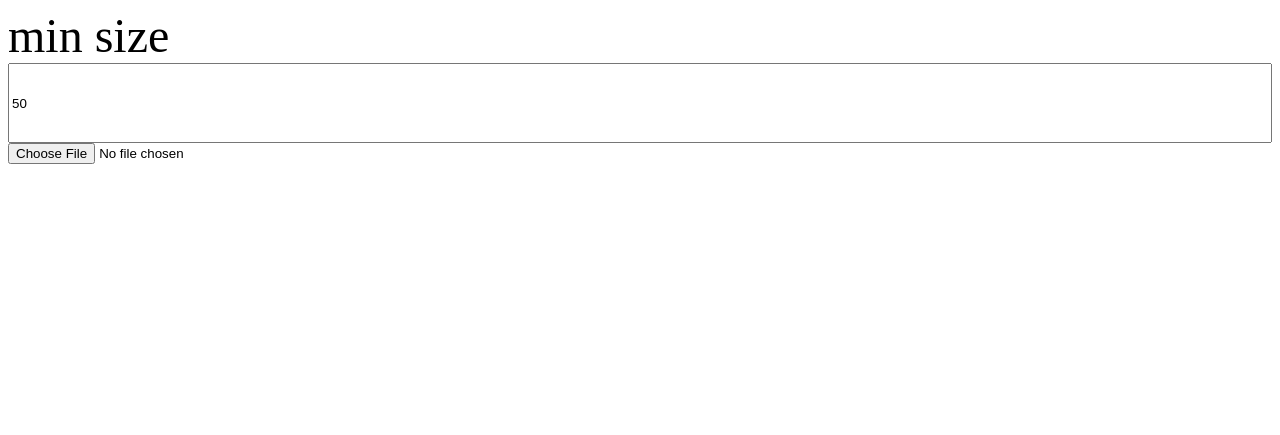
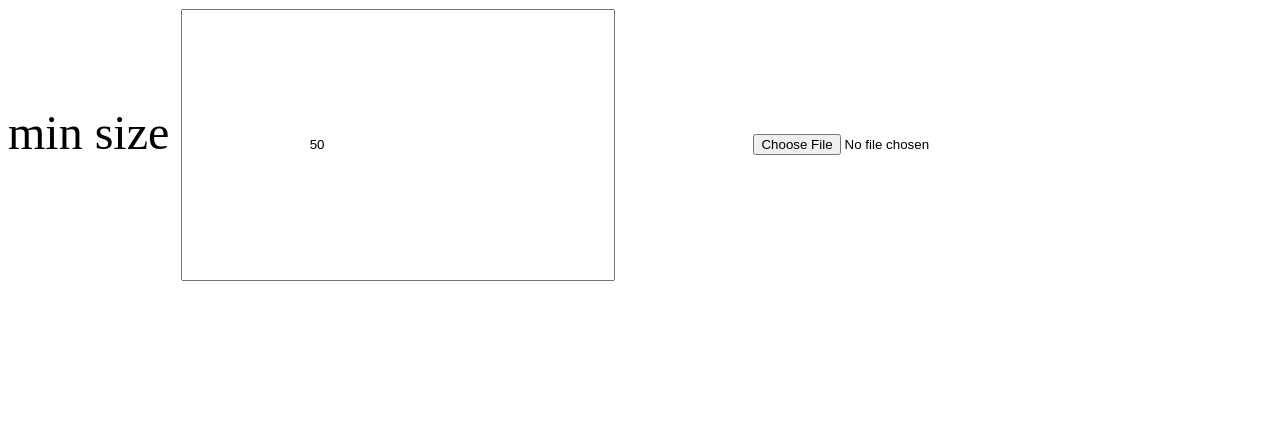
Before and after one commit to sokmontrey/image-to-ascii, a website: page public/index.html in a window 1280 px wide. Drawn offline with Linux system fonts and the light colour scheme.

Commit message:
use padding instead

```diff
--- a/public/index.html
+++ b/public/index.html
@@ -6,12 +6,10 @@
 				font-size: 300%;
 			}
 			#file-input{
-				width: 100%;
-				height: 10vh;
+				padding: 10%;
 			}
 			#min-input{
-				width: 100%;
-				height: 10vh;
+				padding: 10%;
 			}
 		</style>
 	</head>
```
